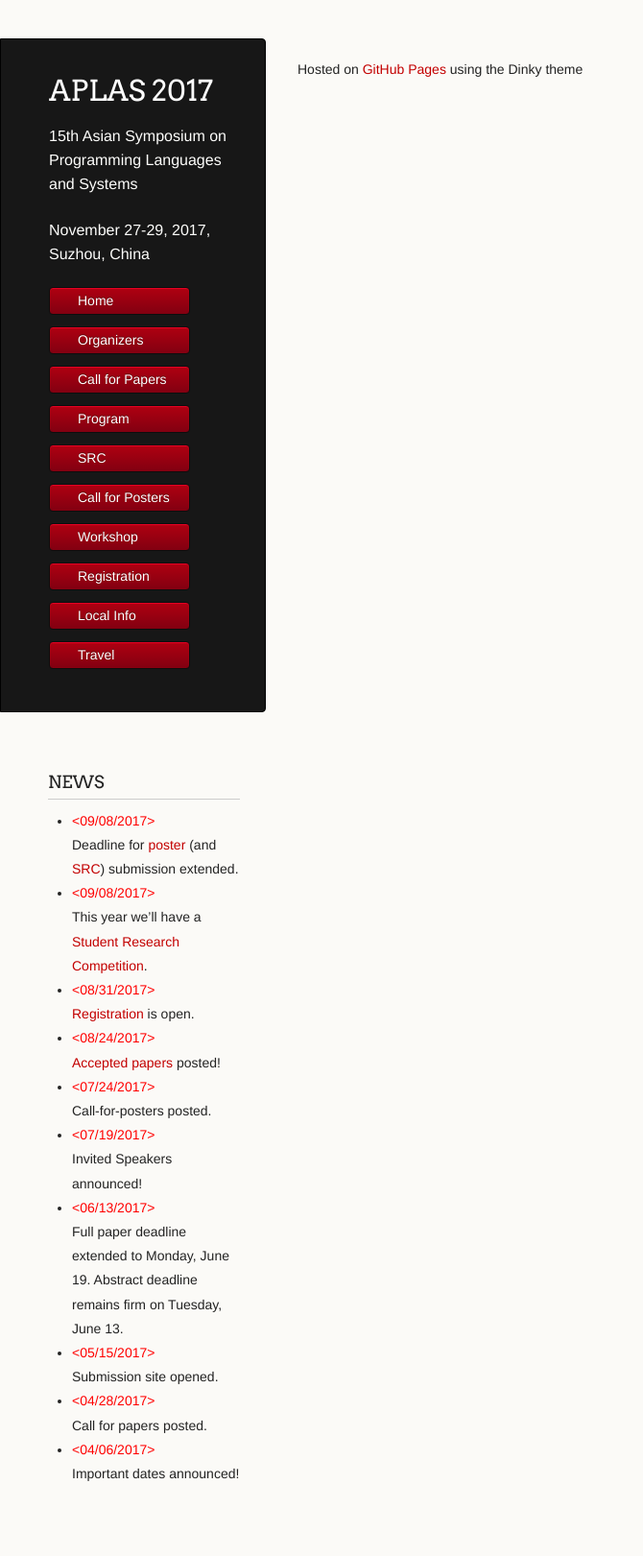
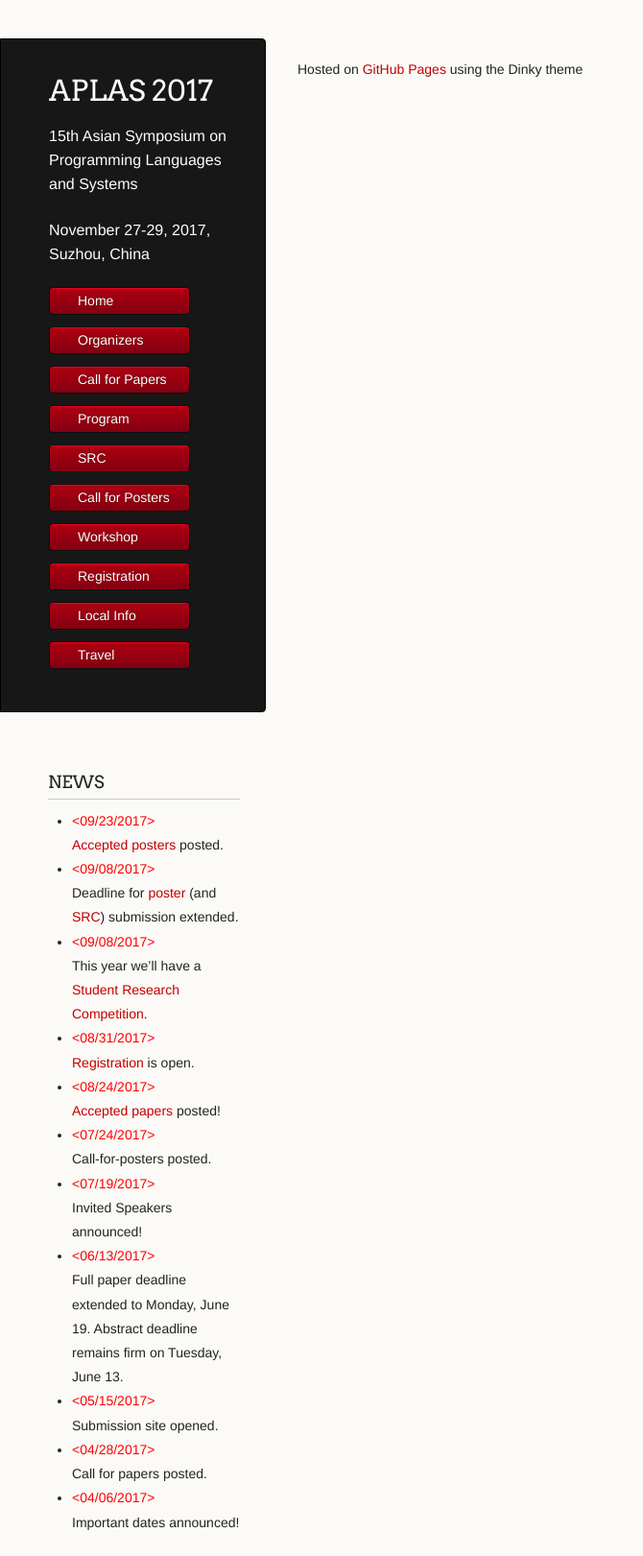
Before and after one commit to www-aplas/www-aplas.github.io, a Jekyll site: the page built from hotels.md, in a window 1280 px wide. Shown: the whole page at 96% size, without its empty margins (0-670 px from the left). Built offline with Jekyll 4.4.1, drawn with Linux system fonts in a browser that asks for light colours; our own code applies the rules of GitHub Pages for plain Markdown files; a script that is not in the unit is left out; before the commit the page ends 1570 px from its top, so only the background shows below that.

Commit message:
Update news.md

```diff
--- a/_includes/news.md
+++ b/_includes/news.md
@@ -1,4 +1,5 @@
 ### NEWS
+- <span style="color:red;">&lt;09/23/2017&gt;</span> <br> [Accepted posters](accepted-posters.html) posted.
 - <span style="color:red;">&lt;09/08/2017&gt;</span> <br> Deadline for [poster](posters.html) (and [SRC](SRC.html)) submission extended.
 - <span style="color:red;">&lt;09/08/2017&gt;</span> <br> This year we'll have a [Student Research Competition](SRC.html).
 - <span style="color:red;">&lt;08/31/2017&gt;</span> <br> [Registration](registration.html) is open.
```
